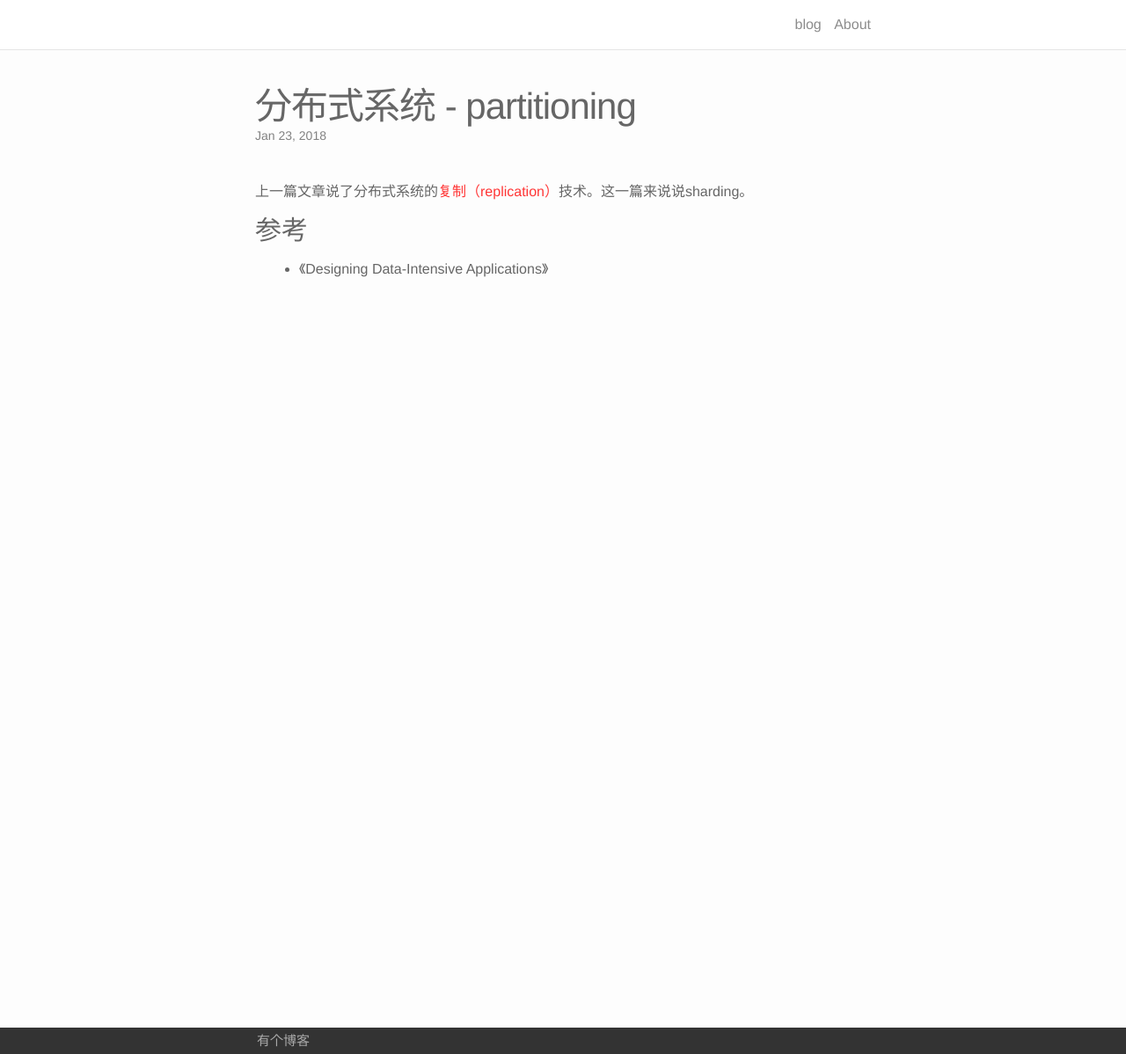
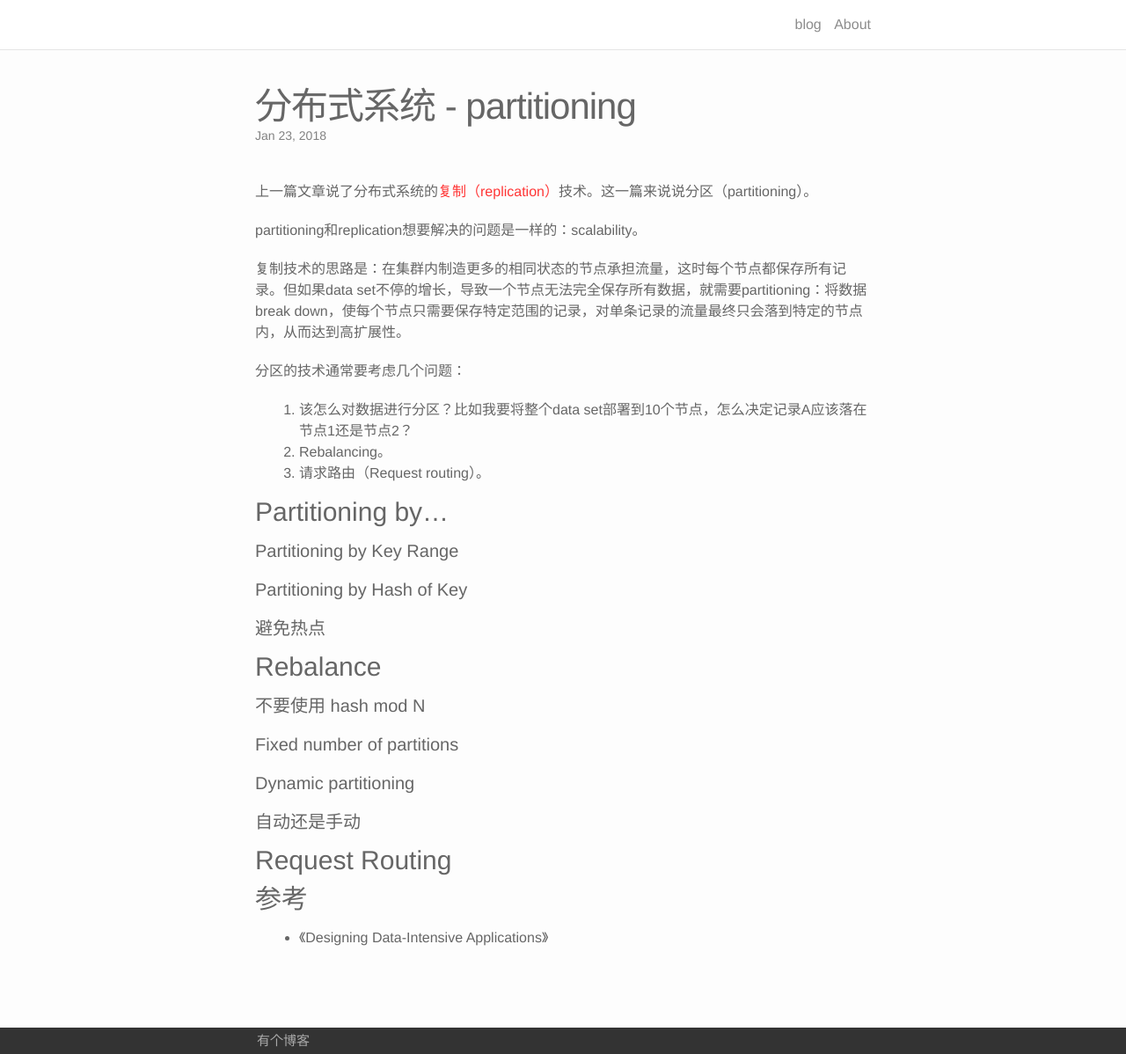
Before and after one commit to afghl/afghl.github.io, a Jekyll site: the page built from _posts/2018-02-28-distibuted-system-partitioning.markdown, in a window 1280 px wide and 1198 px high. Shown: the whole window at 88% size. Built offline with Jekyll 4.4.1, drawn with Linux system fonts in a browser that asks for light colours.

Commit message:
add some title :)

```diff
--- a/_posts/2018-02-28-distibuted-system-partitioning.markdown
+++ b/_posts/2018-02-28-distibuted-system-partitioning.markdown
@@ -4,9 +4,37 @@ title:  "分布式系统 - partitioning"
 date:   2018-01-23 23:07:00 +0800
 ---
 
-上一篇文章说了分布式系统的[复制（replication）](/2018/02/06/distributed-system-replication.html)技术。这一篇来说说sharding。
+上一篇文章说了分布式系统的[复制（replication）](/2018/02/06/distributed-system-replication.html)技术。这一篇来说说分区（partitioning）。
 
+partitioning和replication想要解决的问题是一样的：scalability。
 
+复制技术的思路是：在集群内制造更多的相同状态的节点承担流量，这时每个节点都保存所有记录。但如果data set不停的增长，导致一个节点无法完全保存所有数据，就需要partitioning：将数据break down，使每个节点只需要保存特定范围的记录，对单条记录的流量最终只会落到特定的节点内，从而达到高扩展性。
+
+分区的技术通常要考虑几个问题：
+
+1. 该怎么对数据进行分区？比如我要将整个data set部署到10个节点，怎么决定记录A应该落在节点1还是节点2？
+2. Rebalancing。
+3. 请求路由（Request routing）。
+
+### Partitioning by...
+
+#### Partitioning by Key Range
+
+#### Partitioning by Hash of Key
+
+#### 避免热点
+
+### Rebalance
+
+#### 不要使用 hash mod N
+
+#### Fixed number of partitions
+
+#### Dynamic partitioning
+
+#### 自动还是手动
+
+### Request Routing
 
 ### 参考
 
```
